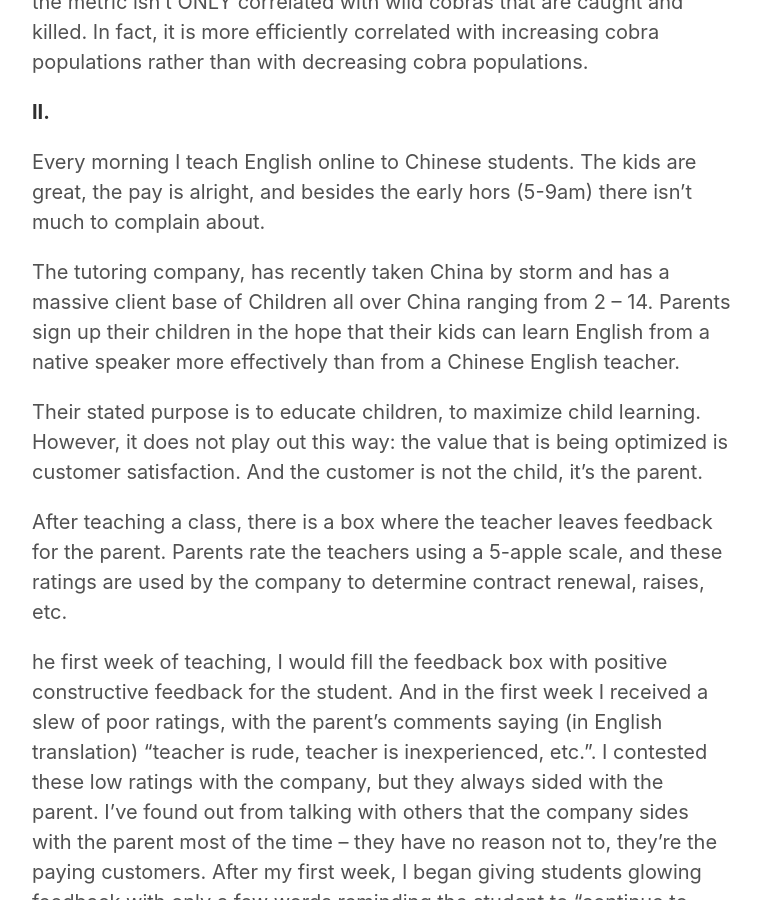
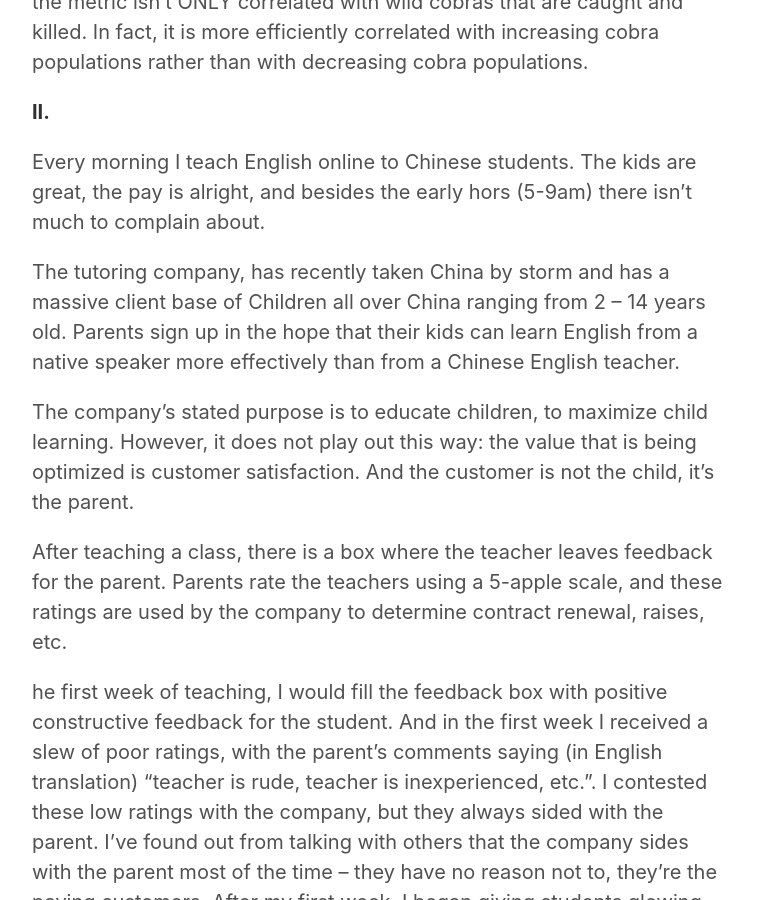
Before and after one commit to matthewsouthey/matthewsouthey.github.io, a Jekyll site: the page built from _posts/2018-01-21-teaching-incentives.md, in a window 1280 px wide and 900 px high, scrolled down 814 px. Shown: the whole window, without its empty margins (258-1019 px from the left). Built offline with Jekyll 4.4.1, drawn with Linux system fonts in a browser that asks for light colours; our own code applies the rules of GitHub Pages for plain Markdown files; comment, search, counter and statistics services are not loaded.

Commit message:
Create 2018-01-21-teaching-incentives.md

```diff
--- a/_posts/2018-01-21-teaching-incentives.md
+++ b/_posts/2018-01-21-teaching-incentives.md
@@ -13,9 +13,9 @@ What causes this malignant shift to other values, is the nature of metrics. For
 
 Every morning I teach English online to Chinese students. The kids are great, the pay is alright, and besides the early hors (5-9am) there isn’t much to complain about.
 
-The tutoring company, has recently taken China by storm and has a massive client base of Children all over China ranging from 2 – 14. Parents sign up their children in the hope that their kids can learn English from a native speaker more effectively than from a Chinese English teacher.
+The tutoring company, has recently taken China by storm and has a massive client base of Children all over China ranging from 2 – 14 years old. Parents sign up in the hope that their kids can learn English from a native speaker more effectively than from a Chinese English teacher.
 
-Their stated purpose is to educate children, to maximize child learning. However, it does not play out this way: the value that is being optimized is customer satisfaction. And the customer is not the child, it’s the parent.
+The company's stated purpose is to educate children, to maximize child learning. However, it does not play out this way: the value that is being optimized is customer satisfaction. And the customer is not the child, it’s the parent.
 
 After teaching a class, there is a box where the teacher leaves feedback for the parent. Parents rate the teachers using a 5-apple scale, and these ratings are used by the company to determine contract renewal, raises, etc.
 
```
